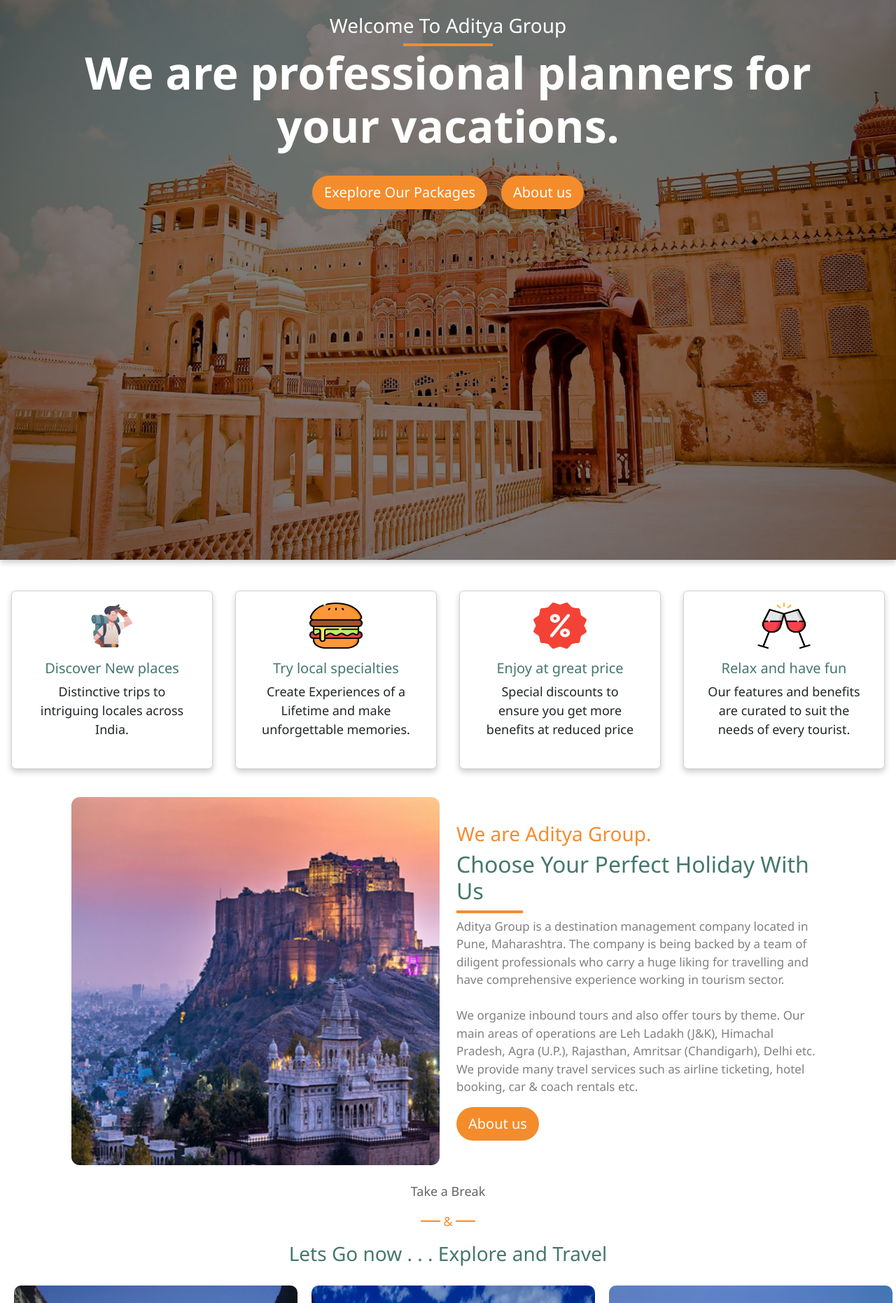
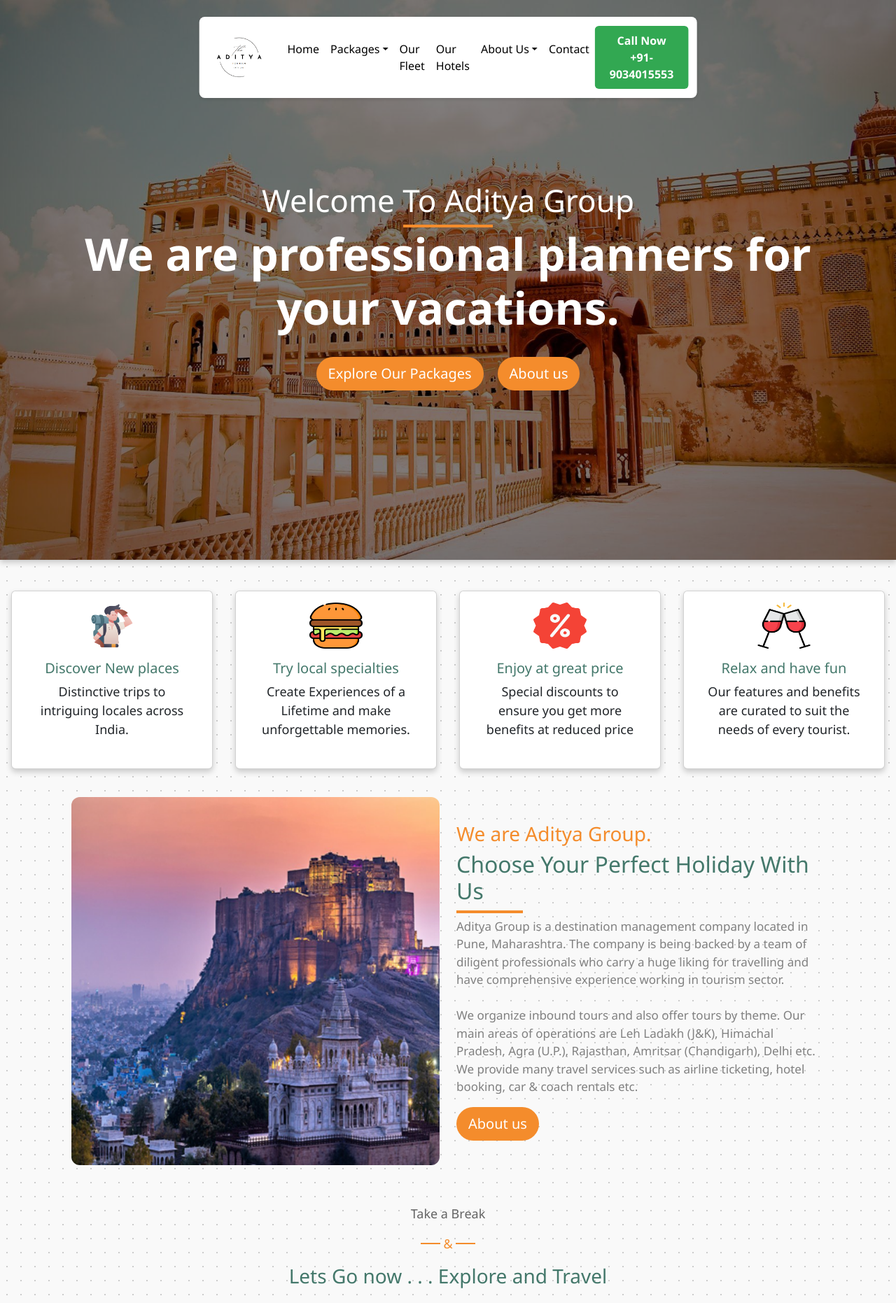
Before and after one commit to adityaghumatkar/aditya-group, a FastAPI app: page / in a window 1280 px wide. Shown: the top 1862 px of the page at 70% size. Run offline with FastAPI, Linux system fonts and the light colour scheme.

Commit message:
nav bar added

```diff
--- a/static/css/styles.css
+++ b/static/css/styles.css
@@ -9,6 +9,12 @@
     height: 100vh;
     z-index: -2;
     position: relative;
+
+    margin: 0; /* Remove default margins */
+    height: 100vh; /* Ensure it covers the full viewport height */
+    background-image: radial-gradient(circle, #ccc 1px, transparent 1px);
+    background-size: 20px 20px; /* Adjust the size of the pattern */
+    background-color: #f9f9f9; /* Base color */
 
 }
 
@@ -98,6 +104,7 @@
     background-color:#f48c2c;
     color: white;
     border-radius: 24pc;
+
 }
 
 .btn-custom:hover{
@@ -206,6 +213,7 @@
     justify-content: center; /* Centers vertically */
     align-items: center; /* Centers horizontally */
     text-align: center;
+    margin-top: 32px;
 }
 
 .seperator-sub-heading{
@@ -261,6 +269,7 @@
     color:white;
     text-align: center;
     margin-top: 20px;
+    font-size: 44px;
 }
 
 .contaner-main-sub-heading{
@@ -324,6 +333,7 @@
     position: absolute;
     z-index: 2 !important;
     width: -webkit-fill-available;
+    top: 30%;
 }
 /* Define the images */
 .image1 {
@@ -373,3 +383,40 @@
         transform: scale(1.2); /* Fading out at the maximum zoom */
     }
 }
+
+/*Nav bar*/
+.navbar {
+    background-color: #ffffff;
+    box-shadow: 0 2px 5px rgba(0, 0, 0, 0.1);
+    max-width: 90%;
+    margin: 0 auto;
+    position: fixed;
+    top: 24px; left: 50%;
+    transform: translateX(-50%);
+    z-index: 3;
+    border-radius: 8px;
+}
+.navbar-brand img {
+    height: 90px;
+}
+.nav-link {
+    color: #000000 !important;
+    font-weight: 500;
+}
+.nav-link:hover {
+    color: #ff6600 !important;
+}
+.call-now-btn {
+    background-color: #32a852;
+    color: #ffffff !important;
+    font-weight: bold;
+    /* border-radius: 20px; */
+    padding: 8px 20px;
+}
+.call-now-btn:hover {
+    background-color: rgb(244,140,44);
+}
+
+.call-img{
+    width: 24px;
+}
--- a/templates/index.html
+++ b/templates/index.html
@@ -4,8 +4,9 @@
 <head>
     <meta charset="UTF-8">
     <meta name="viewport" content="width=device-width, initial-scale=1.0">
-    <title>Your Website</title>
-
+    <title>Home - Aditya Group</title>
+    <!-- add a favicon-->
+    <link rel="icon" href="/static/images/logo.png" type="image/x-icon">
     <!-- Bootstrap CSS -->
     <link href="https://cdn.jsdelivr.net/npm/bootstrap@5.3.0-alpha1/dist/css/bootstrap.min.css" rel="stylesheet">
     <link rel="stylesheet" href="static/css/styles.css">
@@ -13,26 +14,56 @@
 </head>
 
 <body>
-    <!-- <nav class="navbar navbar-expand-lg navbar-light bg-light">
-        <a class="navbar-brand" href="#">Aditya Group</a>
-        <button class="navbar-toggler" type="button" data-toggle="collapse" data-target="#navbarNav"
-            aria-controls="navbarNav" aria-expanded="false" aria-label="Toggle navigation">
+    <nav class="navbar navbar-expand-lg">
+        <div class="container">
+            <!-- Logo -->
+            <a class="navbar-brand" href="#">
+                <img src="/static//images/logo.png" alt="Logo">
+            </a>
+
+            <!-- Mobile Menu Toggle -->
+            <button class="navbar-toggler" type="button" data-bs-toggle="collapse" data-bs-target="#navbarNav">
                 <span class="navbar-toggler-icon"></span>
             </button>
+
+            <!-- Navigation Links -->
             <div class="collapse navbar-collapse" id="navbarNav">
-            <ul class="navbar-nav">
-                <li class="nav-item active">
+                <ul class="navbar-nav mx-auto">
+                    <li class="nav-item">
                         <a class="nav-link" href="#">Home</a>
                     </li>
+                    <li class="nav-item dropdown">
+                        <a class="nav-link dropdown-toggle" href="#" id="packagesDropdown" role="button" data-bs-toggle="dropdown">Packages</a>
+                        <ul class="dropdown-menu">
+                            <li><a class="dropdown-item" href="#">Package 1</a></li>
+                            <li><a class="dropdown-item" href="#">Package 2</a></li>
+                        </ul>
+                    </li>
                     <li class="nav-item">
-                    <a class="nav-link" href="#">Destinations</a>
+                        <a class="nav-link" href="#">Our Fleet</a>
+                    </li>
+                    <li class="nav-item">
+                        <a class="nav-link" href="#">Our Hotels</a>
+                    </li>
+                    <li class="nav-item dropdown">
+                        <a class="nav-link dropdown-toggle" href="#" id="aboutDropdown" role="button" data-bs-toggle="dropdown">About Us</a>
+                        <ul class="dropdown-menu">
+                            <li><a class="dropdown-item" href="#">Mission</a></li>
+                            <li><a class="dropdown-item" href="#">Team</a></li>
+                        </ul>
                     </li>
                     <li class="nav-item">
                         <a class="nav-link" href="#">Contact</a>
                     </li>
                 </ul>
+
+                <!-- Call Now Button -->
+                <a href="tel:+919034015553" class="btn call-now-btn">
+                    <i class="bi bi-telephone-fill"></i> Call Now <br> +91-9034015553
+                </a>
             </div>
-    </nav> -->
+        </div>
+    </nav>
 
     <!-- Your content goes here -->
     <div class="slideshow-container">
@@ -45,7 +76,7 @@
             <div class="underline-container"></div>
             <h1 class="text-center contaner-main-sub-heading">We are professional planners for  <br>your vacations.</h1>
             <div class="btn-container">
-                <a href="about.html" class="btn btn-lg btn-custom ">Exeplore Our Packages</a>
+                <a href="about.html" class="btn btn-lg btn-custom ">Explore Our Packages</a>
                 <a href="about.html" class="btn btn-lg btn-custom ">About us</a>
             </div>
         </div>
```
Also changed, not shown: static/images/phone-call.png (added). Lines whose indentation alone changed are shown as unchanged.
